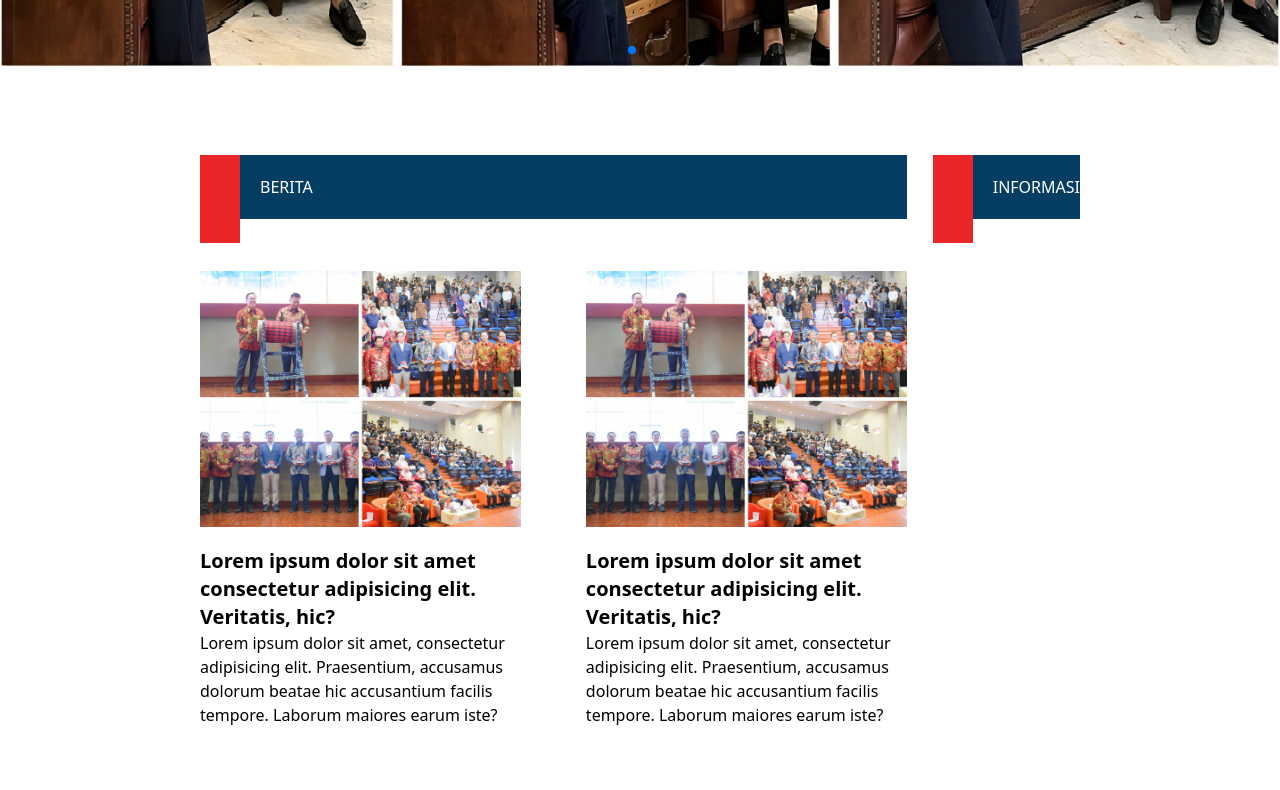
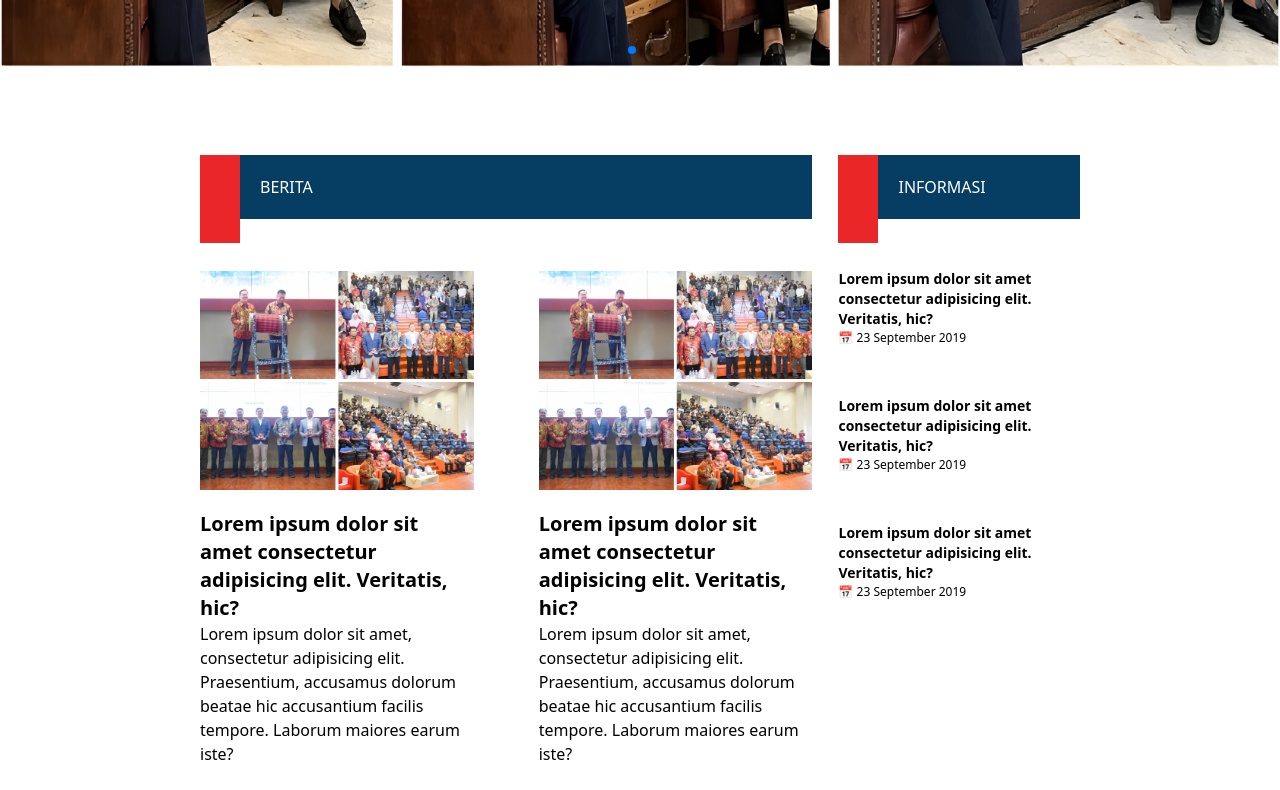
Before and after one commit to rennn9/Eng-Unhas, a Nuxt app: page /home in a window 1280 px wide. Shown: the part 646-1436 px from the top of the page. Built offline with nearby package versions, Linux system fonts and the light colour scheme.

Commit message:
Update index.vue
add information content

```diff
--- a/pages/home/index.vue
+++ b/pages/home/index.vue
@@ -232,6 +232,18 @@
           <div class="absolute top-0 left-0 bg-[#EB2629] w-[40px] h-[88px]"></div>
           <span class="inline-block text-white my-[20px] ml-[60px] uppercase">Informasi</span>
         </div>
+        <div id="informasi-1" class="max-w-md">
+            <span class="font-bold mt-[50px] inline-block text-sm">Lorem ipsum dolor sit amet consectetur adipisicing elit. Veritatis, hic?</span>
+            <p class="text-xs ">&#x1F4C5; 23 September 2019</p>
+        </div>
+        <div id="informasi-1" class="max-w-md">
+            <span class="font-bold mt-[50px] inline-block text-sm">Lorem ipsum dolor sit amet consectetur adipisicing elit. Veritatis, hic?</span>
+            <p class="text-xs ">&#x1F4C5; 23 September 2019</p>
+        </div>
+        <div id="informasi-1" class="max-w-md">
+            <span class="font-bold mt-[50px] inline-block text-sm">Lorem ipsum dolor sit amet consectetur adipisicing elit. Veritatis, hic?</span>
+            <p class="text-xs ">&#x1F4C5; 23 September 2019</p>
+        </div>
       </div>
     </div>
   </template>
```
